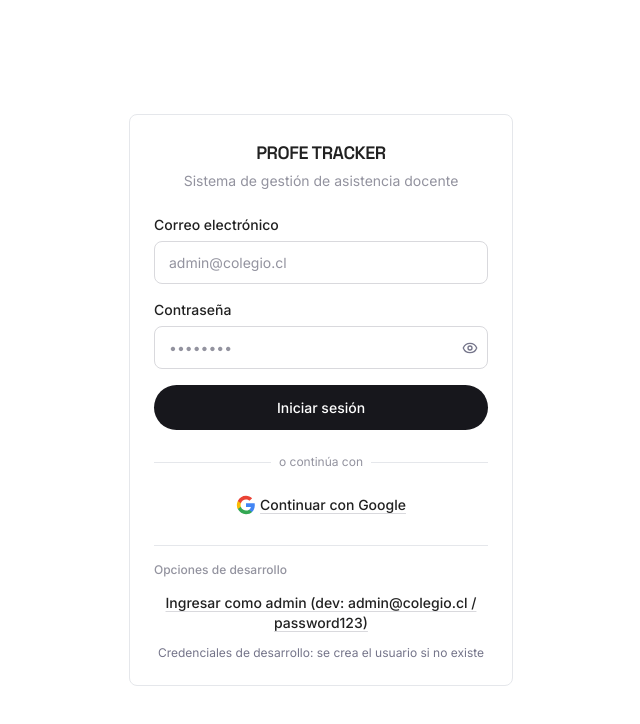
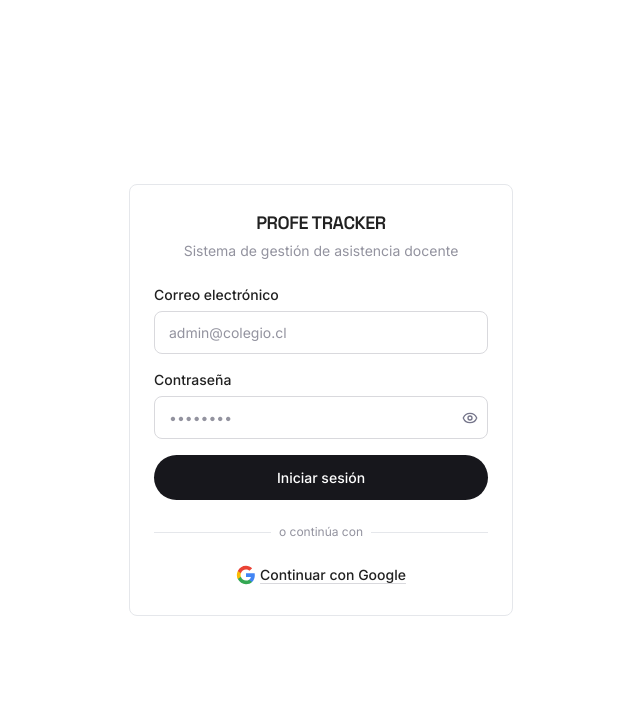
Before and after one commit to maur-ojeda/Profetraker, a Next.js app: page /login in a window 1280 px wide. Shown: the top 724 px of the page, without its empty margins (319-959 px from the left). Built offline with nearby package versions, Linux system fonts and the light colour scheme; no server answers.

Commit message:
fix: hide dev credentials behind NEXT_PUBLIC_DEV_MODE flag

```diff
--- a/src/app/login/page.tsx
+++ b/src/app/login/page.tsx
@@ -175,6 +175,7 @@ export default function LoginPage() {
           Continuar con Google
         </button>
 
+        {process.env.NEXT_PUBLIC_DEV_MODE === 'true' && (
           <div className="mt-6 pt-4 border-t border-border-light">
             <p className="text-xs font-medium text-ink-muted mb-3">Opciones de desarrollo</p>
             <button
@@ -188,6 +189,7 @@ export default function LoginPage() {
               Credenciales de desarrollo: se crea el usuario si no existe
             </p>
           </div>
+        )}
       </div>
     </div>
   )
```
Lines whose indentation alone changed are shown as unchanged.
